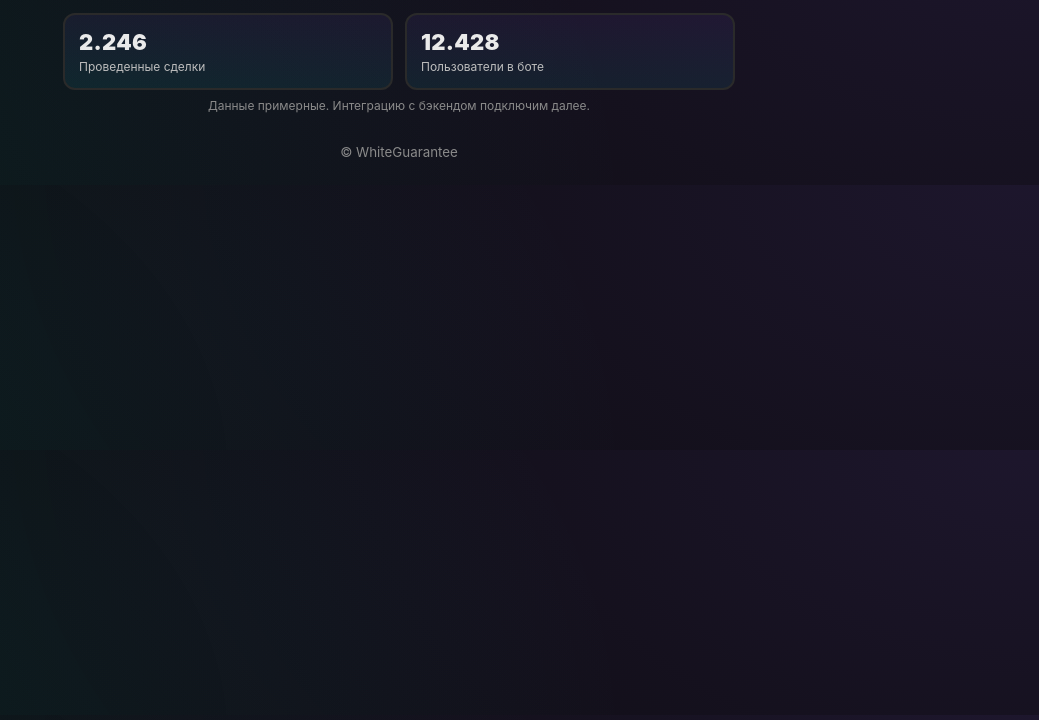
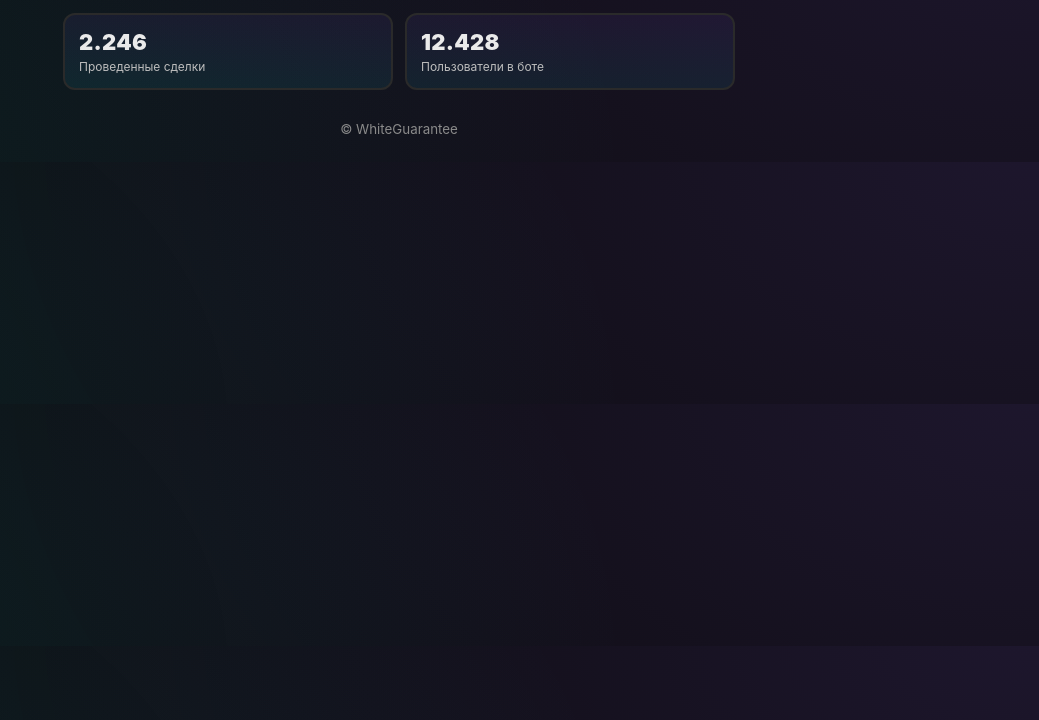
Before and after one commit to WhiteGuarantee/WhiteGuarantee, a plain HTML site: page stats.html in a window 1280 px wide. Shown: the part 80-800 px from the top of the page, without its empty margins (241-1280 px from the left). Drawn offline with Linux system fonts and the light colour scheme.

Commit message:
Update stats.html

```diff
--- a/stats.html
+++ b/stats.html
@@ -22,7 +22,7 @@
       <div class="kpi"><div class="val" id="kpiUsers">12.428</div><div class="lbl">Пользователи в боте</div></div>
     </section>
 
-    <p class="hint">Данные примерные. Интеграцию с бэкендом подключим далее.</p>
+
 
     <footer>
       <small>© WhiteGuarantee</small>
```
